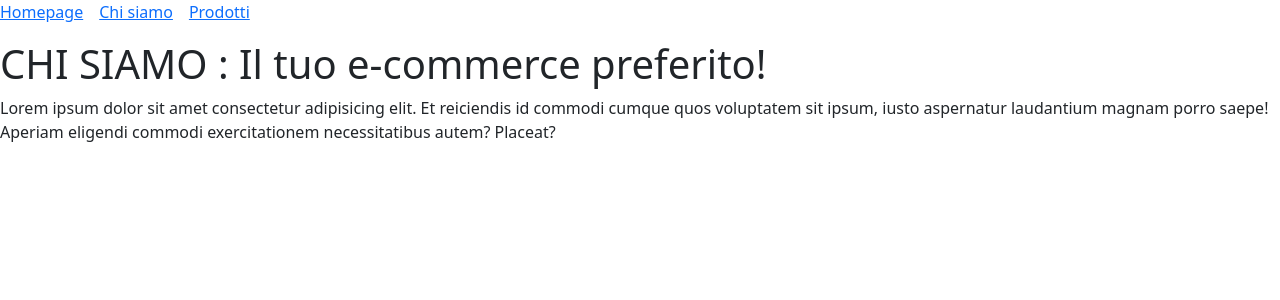
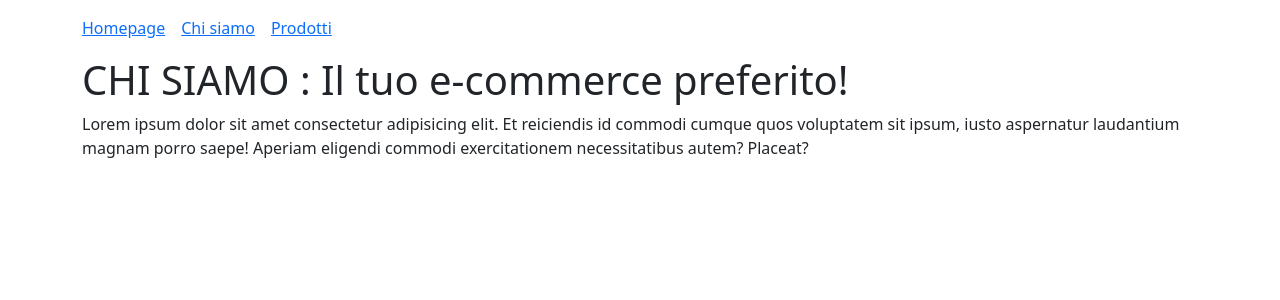
Before and after one commit to anthony-mure/react-router, a React (Vite) app: page /About in a window 1280 px wide. Shown: the top 300 px of the page. Built offline with nearby package versions, Linux system fonts and the light colour scheme.

Commit message:
[add]style

```diff
--- a/src/components/Navbar.jsx
+++ b/src/components/Navbar.jsx
@@ -3,6 +3,9 @@ import { NavLink } from "react-router-dom";
 const Navbar = () => {
   return (
     <nav>
+      <div className="container mt-3">
+        <div className="row">
+          <div className="col-12">
             <ul className="list-unstyled d-flex">
               <li className="me-3">
                 <NavLink to="/">Homepage</NavLink>
@@ -14,6 +17,9 @@ const Navbar = () => {
                 <NavLink to="/Products">Prodotti</NavLink>
               </li>
             </ul>
+          </div>
+        </div>
+      </div>
     </nav>
   )
 };
--- a/src/pages/About.jsx
+++ b/src/pages/About.jsx
@@ -4,13 +4,16 @@ const About = () => {
   return (
     <>
     <Navbar />
-    <div>
-       <h1>CHI SIAMO : Il tuo e-commerce preferito!</h1>
-       <p>Lorem ipsum dolor sit amet consectetur adipisicing elit. Et reiciendis id commodi cumque quos voluptatem sit ipsum, iusto aspernatur laudantium magnam porro saepe! Aperiam eligendi commodi exercitationem necessitatibus autem? Placeat?</p>
+    <div className="container">
+      <div className="row">
+        <div className="col-12">
+          <h1>CHI SIAMO : Il tuo e-commerce preferito!</h1>
+          <p>Lorem ipsum dolor sit amet consectetur adipisicing elit. Et reiciendis id commodi cumque quos voluptatem sit ipsum, iusto aspernatur laudantium magnam porro saepe! Aperiam eligendi commodi exercitationem necessitatibus autem? Placeat?</p>
+        </div>
+      </div>
     </div>
     </>
   )
-
 };
 
 export default About
--- a/src/pages/HomePage.jsx
+++ b/src/pages/HomePage.jsx
@@ -4,8 +4,12 @@ const Home = () => {
   return (
     <>
     <Navbar />
-    <div>
-      <h1>Benvenuti nel nostro store!</h1>
+    <div className="container">
+      <div className="row">
+        <div className="col-12">
+          <h1>Benvenuti nel nostro store!</h1>
+        </div>
+      </div>
     </div>
     </>
   )
--- a/src/pages/Products.jsx
+++ b/src/pages/Products.jsx
@@ -17,15 +17,15 @@ const Products = () => {
     <>
      <Navbar />
     <div className="container">
-      <h1>Prodotti</h1>
-      <div className="row">
+      <h1 className="mb-3">Prodotti</h1>
+      <div className="row g-4">
         {products.map(product => (
           <div className="col-3" key={product.id}>
             <div className="card h-100">
-              <img src={product.image} alt={product.title} />
+              <img className="object-fit-cover" src={product.image} alt={product.title} />
               <div className="card-body">
                 <h5 className="card-title">{product.title}</h5>
-                <p className="card-text">{product.description.slice(0, 100)}...</p>
+                <p className="card-text">{product.description.slice(0, 250)}...</p>
                 <p className="card-text">{product.category}</p>
                 <p className="card-text"><strong>{product.price} €</strong></p>
               </div>
```
Lines whose indentation alone changed are shown as unchanged.
